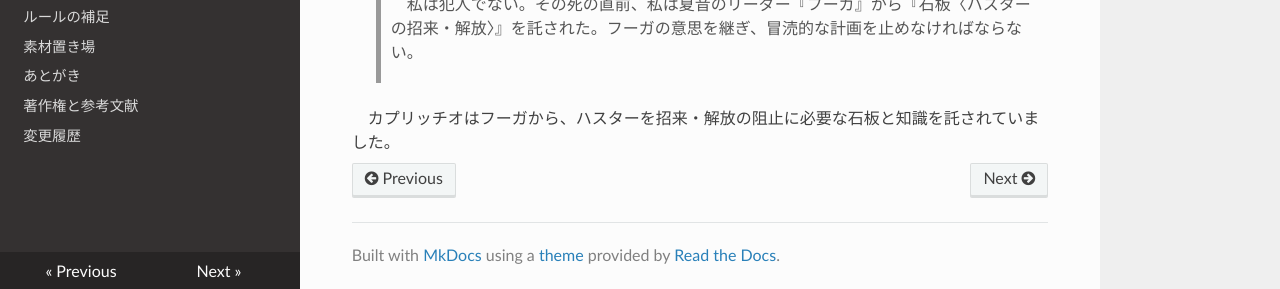
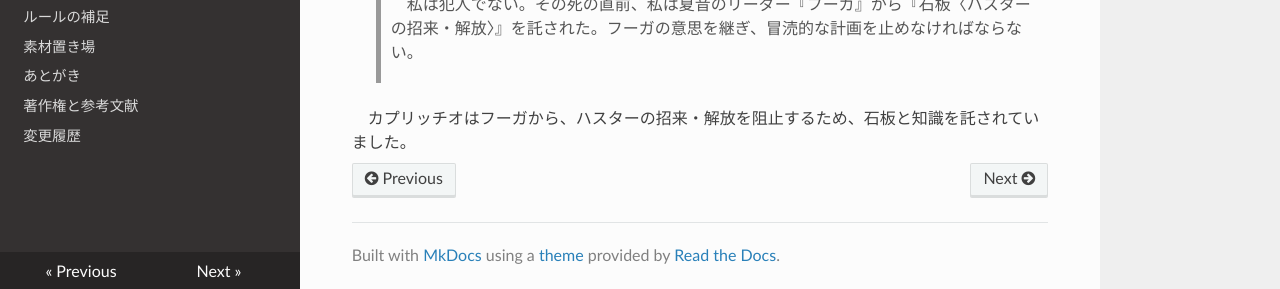
Before and after one commit to KTakahiro1729/Hoshikage, an MkDocs documentation site: the page built from docs/CharactersMonologue.md, in a window 1280 px wide and 900 px high, scrolled down 856 px. Shown: the part 608-897 px from the top of the window. Built offline with MkDocs 1.6.1, drawn with Linux system fonts in a browser that asks for light colours; nearby versions of some CDN libraries.

Commit message:
fix typo

```diff
--- a/docs/CharactersMonologue.md
+++ b/docs/CharactersMonologue.md
@@ -42,4 +42,4 @@
 
 >私は犯人でない。その死の直前、私は夏音のリーダー『フーガ』から『石板〈ハスターの招来・解放〉』を託された。フーガの意思を継ぎ、冒涜的な計画を止めなければならない。
 
-カプリッチオはフーガから、ハスターを招来・解放の阻止に必要な石板と知識を託されていました。
+カプリッチオはフーガから、ハスターの招来・解放を阻止するため、石板と知識を託されていました。
```
